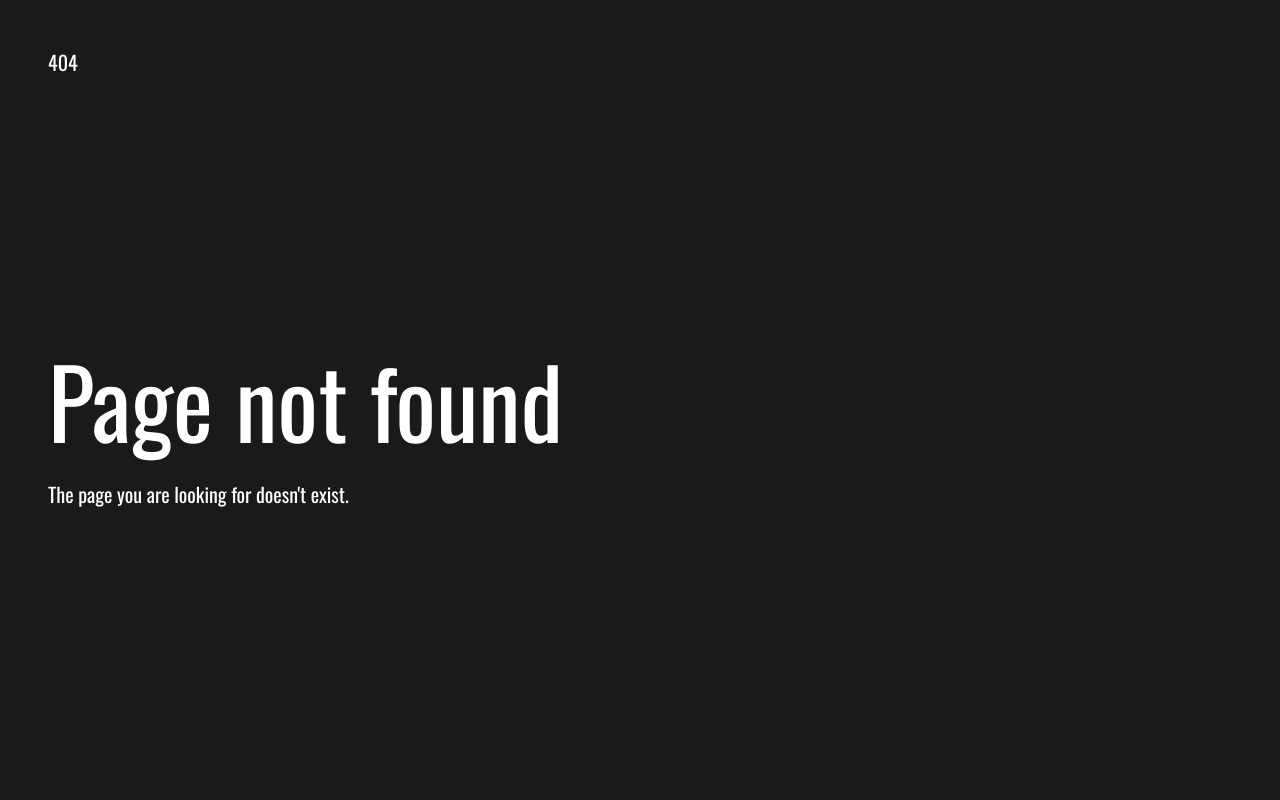
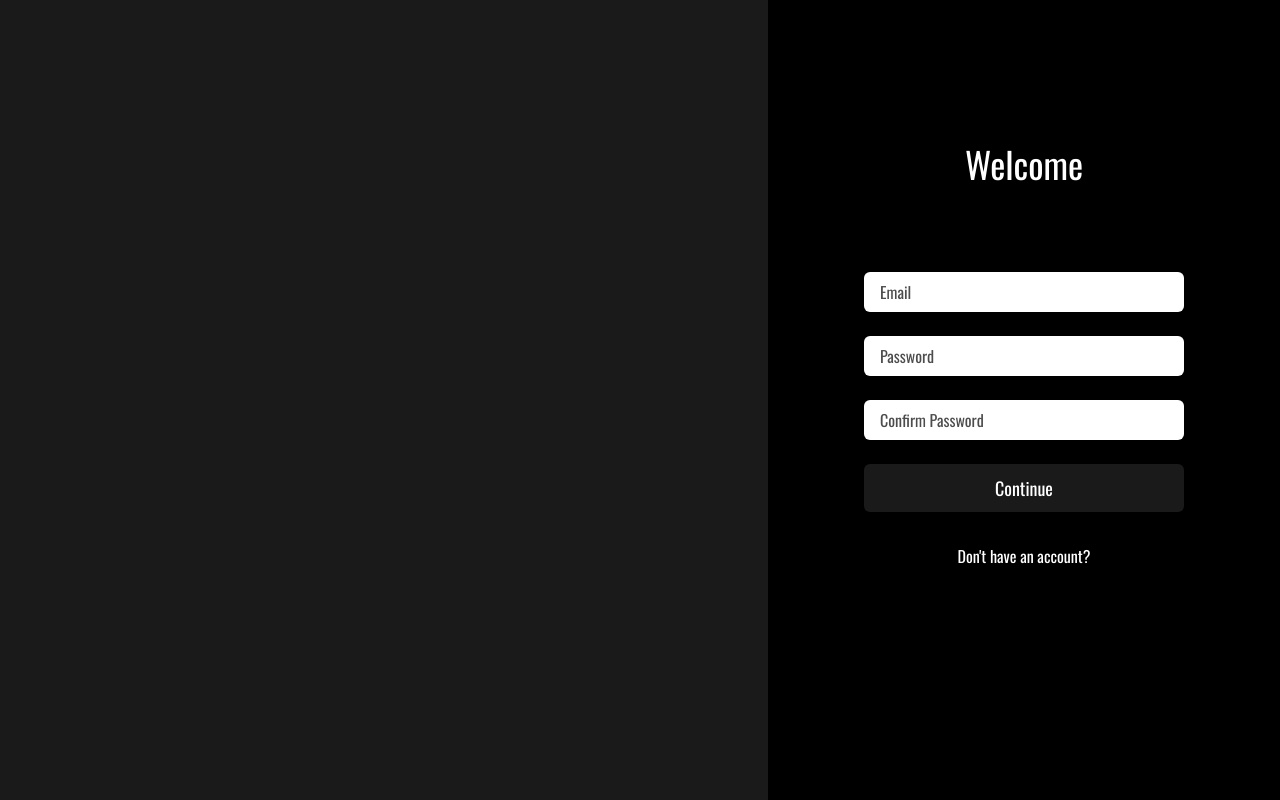
Before and after one commit to zombox0633/global-times, a React (Vite) app: page /sign-up in a window 1280 px wide. Before the commit this address had no page. Built offline with nearby package versions, Linux system fonts and the light colour scheme.

Commit message:
add ui login and sign-up

```diff
--- a/src/App.tsx
+++ b/src/App.tsx
@@ -4,7 +4,9 @@ import { TimeStampProvider } from "./context/dateTime/TimeStampProvider";
 import { WeatherProvider } from "./context/weather/WeatherProvider";
 import HomePage from "./pages/HomePage";
 import DateTimeCountryPage from "./pages/DateTimeCountryPage";
+import LoginPage from "./pages/LoginPage";
 import ErrorPage from "./pages/ErrorPage";
+import SignUpPage from "./pages/SignUpPage";
 
 function App() {
   return (
@@ -12,6 +14,8 @@ function App() {
       <TimeStampProvider>
         <WeatherProvider>
           <Routes>
+            <Route path="login" element={<LoginPage/>} caseSensitive/>
+            <Route path="sign-up" element={<SignUpPage/>} caseSensitive/>
             <Route path='/' index element={<HomePage />} caseSensitive />
             <Route path='country' element={<Navigate to='country/thailand' replace />} />
             <Route path='country/:countryPath' element={<DateTimeCountryPage />} caseSensitive />
--- /dev/null
+++ b/src/components/AuthenticationForm.tsx
@@ -0,0 +1,25 @@
+import { PropsWithChildren } from "react";
+
+type AuthenticationFormPropsType = {
+  isLogin: boolean;
+};
+
+function AuthenticationForm({ isLogin, children }: PropsWithChildren<AuthenticationFormPropsType>) {
+  return (
+    <div className=' grid h-dvh w-dvw grid-cols-2 lg:grid-cols-[60%_40%]'>
+      <div className='hidden px-5 pt-8 md:block'></div>
+      <div className='col-start-1 col-end-3 bg-black px-5 pt-8 md:col-start-2'>
+        <div className=' flex h-[40rem] items-center justify-center'>
+          <div className=' flex h-[30rem] w-[25rem] flex-col justify-between'>
+            <div className=' h-24 px-10 py-8'>
+              <h2 className=' text-center text-5xl lg:text-4xl'>Welcome {isLogin ? "back" : ""}</h2>
+            </div>
+            {children}
+          </div>
+        </div>
+      </div>
+    </div>
+  );
+}
+
+export default AuthenticationForm;
--- a/src/index.css
+++ b/src/index.css
@@ -74,4 +74,9 @@
   .box__weather_sub_result {
     @apply text-end text-xs lg:text-sm;
   }
+
+  /* SignUpPage && LoginPage */
+  .authentication__input{
+    @apply h-10 rounded-md pl-4 text-black placeholder:text-black/70;
+  }
 }
--- /dev/null
+++ b/src/pages/LoginPage.tsx
@@ -0,0 +1,30 @@
+import AuthenticationForm from "../components/AuthenticationForm";
+
+function LoginPage() {
+  return (
+    <>
+      <AuthenticationForm isLogin={true}>
+        <div className='min-h-80'>
+          <div className=' flex h-48 flex-col justify-between px-10'>
+            <input
+              type='email'
+              placeholder='Email address'
+              className='authentication__input'
+            />
+            <input
+              type='password'
+              placeholder='Password address'
+              className='authentication__input'
+            />
+            <button className='py-2 text-lg'>Continue</button>
+          </div>
+          <div className='mt-8 flex items-center justify-center'>
+            <p>Don't have an account?</p>
+          </div>
+        </div>
+      </AuthenticationForm>
+    </>
+  );
+}
+
+export default LoginPage;
--- /dev/null
+++ b/src/pages/SignUpPage.tsx
@@ -0,0 +1,35 @@
+import AuthenticationForm from "../components/AuthenticationForm";
+
+function SignUpPage() {
+  return (
+    <>
+      <AuthenticationForm isLogin={false} >
+        <div className='min-h-80'>
+          <div className=' flex h-60 flex-col justify-between px-10'>
+            <input
+              type='email'
+              placeholder='Email'
+              className='authentication__input'
+            />
+            <input
+              type='password'
+              placeholder='Password'
+              className='authentication__input'
+            />
+            <input
+              type='password'
+              placeholder='Confirm Password'
+              className='authentication__input'
+            />
+            <button className='py-2 text-lg'>Continue</button>
+          </div>
+          <div className='mt-8 flex items-center justify-center'>
+            <p>Don't have an account?</p>
+          </div>
+        </div>
+      </AuthenticationForm>
+    </>
+  );
+}
+
+export default SignUpPage;
```
